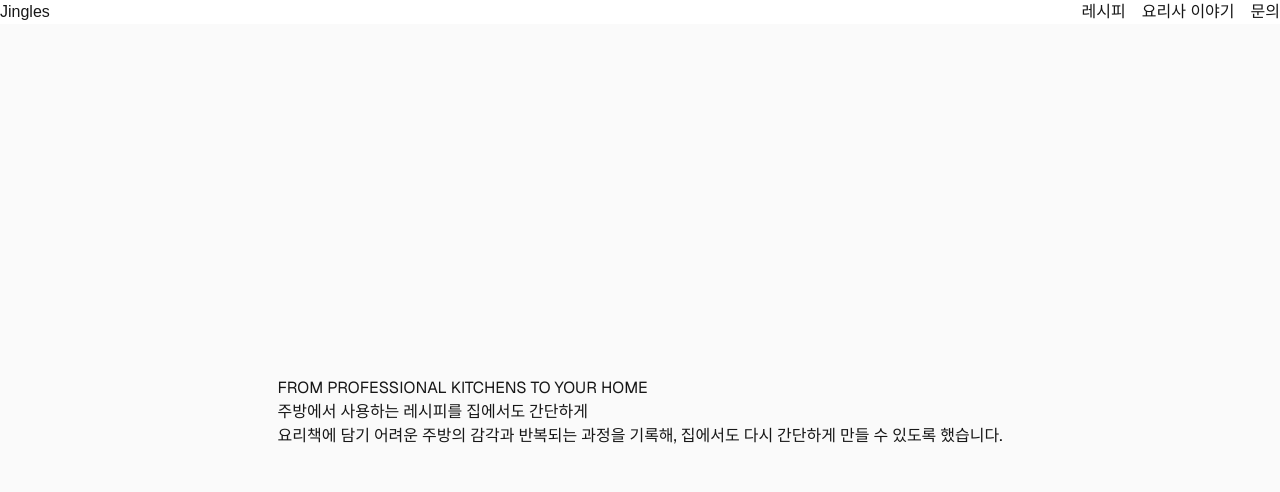
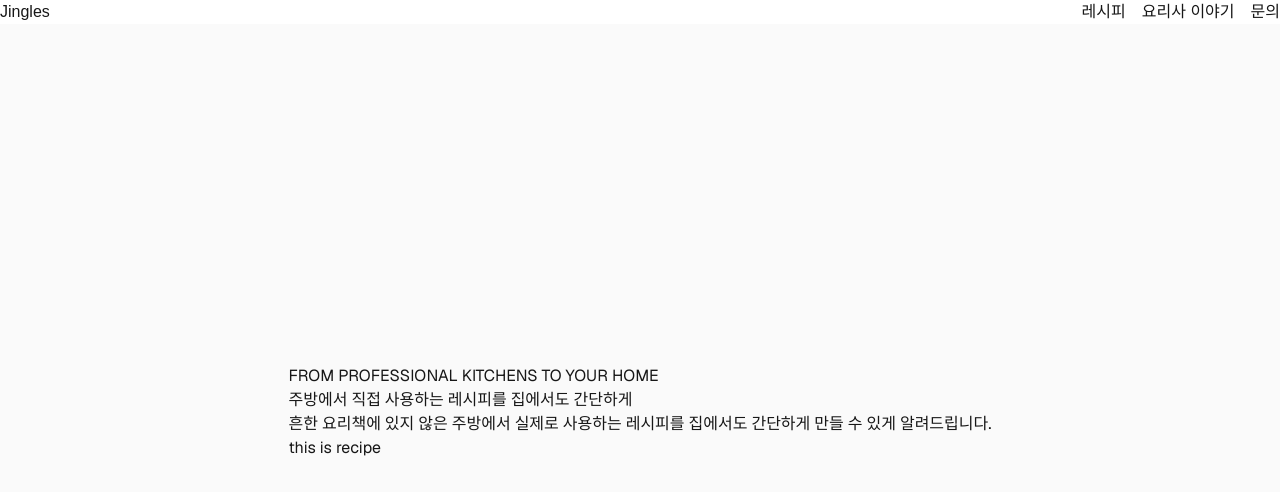
Before and after one commit to jkang95/recipe-website, a Next.js app: page / in a window 1280 px wide. Shown: the top 492 px of the page. Built offline with nearby package versions, Linux system fonts and the light colour scheme.

Commit message:
각각의 다른 페이지 생성 및 기본 문구 추가

```diff
--- /dev/null
+++ b/app/about/page.tsx
@@ -0,0 +1,11 @@
+export default function About() {
+    return (
+        <main>
+            <section id="story" aria-labelledby="story-heading">
+                <p>ABOUT THE KITCHEN</p>
+                <h1 id="story-heading">유명 식당 레시피들을 집에서도 간단하게</h1>
+                <p>캐나다 유명 식당들을 돌아다니며 직접 배운 레시피들을 집에서도 간단하게 만들 수 있게 알려드립니다.</p>
+            </section>
+        </main>
+    );
+}
--- /dev/null
+++ b/app/components/home/intro-section.tsx
@@ -0,0 +1,9 @@
+export default function IntroSection() {
+    return (
+        <section id="intro" aria-labelledby="intro-heading">
+            <p>FROM PROFESSIONAL KITCHENS TO YOUR HOME</p>
+            <h1 id="intro-heading">주방에서 직접 사용하는 레시피를 집에서도 간단하게</h1>
+            <p>흔한 요리책에 있지 않은 주방에서 실제로 사용하는 레시피를 집에서도 간단하게 만들 수 있게 알려드립니다.</p>
+        </section>
+    )
+}
--- /dev/null
+++ b/app/components/home/recipe-section.tsx
@@ -0,0 +1,5 @@
+export default function RecipeSection() {
+    return (
+        <h2>this is recipe</h2>
+    );
+}
--- /dev/null
+++ b/app/contact/page.tsx
@@ -0,0 +1,11 @@
+export default function Contact() {
+    return (
+        <main>
+            <section id="contact" aria-labelledby="contact-heading">
+                <p>CONTACT / BUSINESS INQUIRY</p>
+                <h1 id="contact-heading">문의하기</h1>
+                <p>레시피에 대한 의견, 오류 제보, 브랜드 협업, 제품 제안, 콘텐츠 제작과 사업 문의까지 이메일로 보내주세요. 영업일 기준 3일 안에 답변드립니다.</p>
+            </section>
+        </main>
+    );
+}
--- a/app/page.tsx
+++ b/app/page.tsx
@@ -1,17 +1,13 @@
+import IntroSection from "@/components/home/intro-section";
+import RecipeSection from "@/components/home/recipe-section";
+
+
 export default function Home() {
   return (
     <div className="flex flex-col flex-1 items-center justify-center bg-zinc-50 font-sans dark:bg-black">
       <main>
-        <h1>
-          FROM PROFESSIONAL KITCHENS TO YOUR HOME
-        </h1>
-        <p>
-          주방에서 사용하는 레시피를 집에서도 간단하게
-        </p>
-        <p>
-          요리책에 담기 어려운 주방의 감각과 반복되는 과정을 기록해, 집에서도 다시 간단하게 만들 수 있도록 했습니다.
-        </p>
-
+        <IntroSection />
+        <RecipeSection />
       </main>
     </div>
   );
--- /dev/null
+++ b/app/recipes/page.tsx
@@ -0,0 +1,10 @@
+export default function Recipes() {
+    return (
+        <main>
+            <section id="recipes" aria-labelledby="recipes-heading">
+                <p>ALL RECIPES</p>
+                <h1 id="recipes-heading">전체 레시피</h1>
+            </section>
+        </main>
+    );
+}
```
